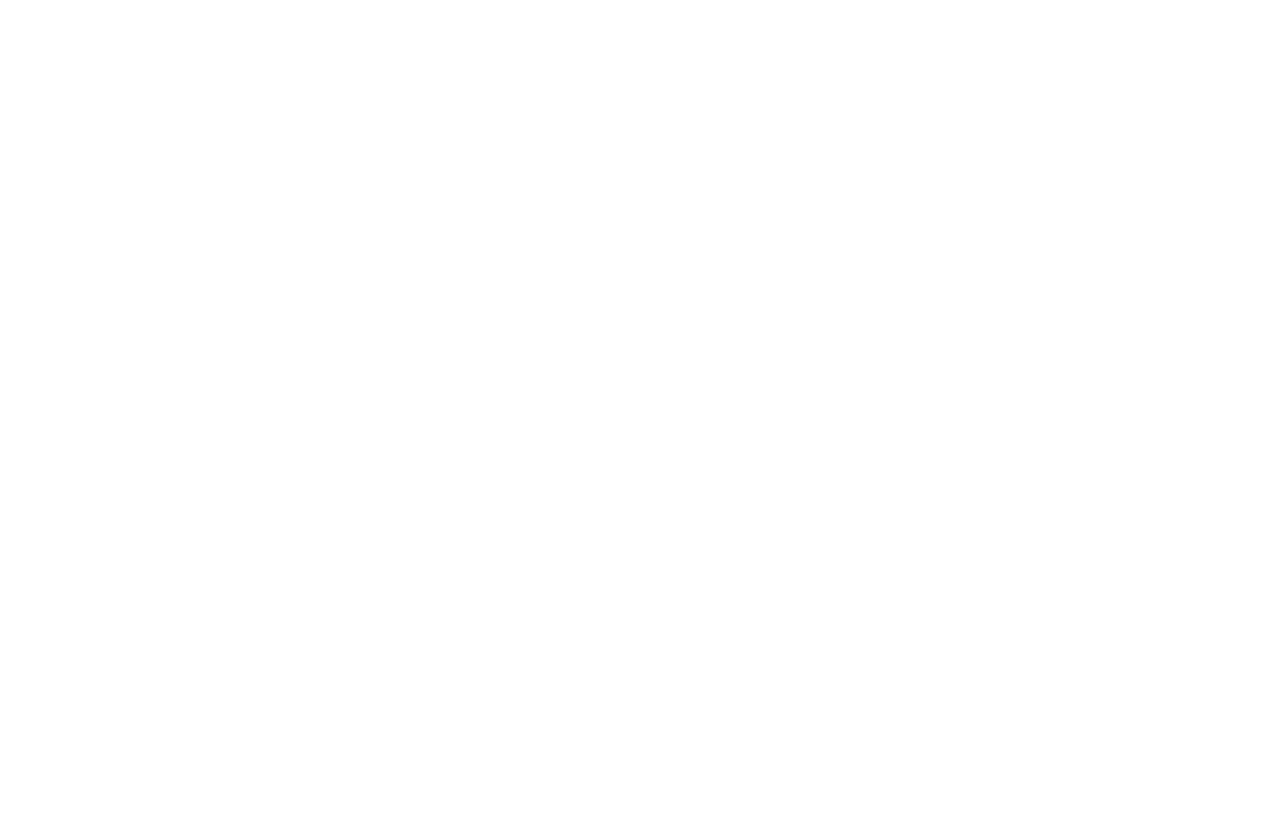
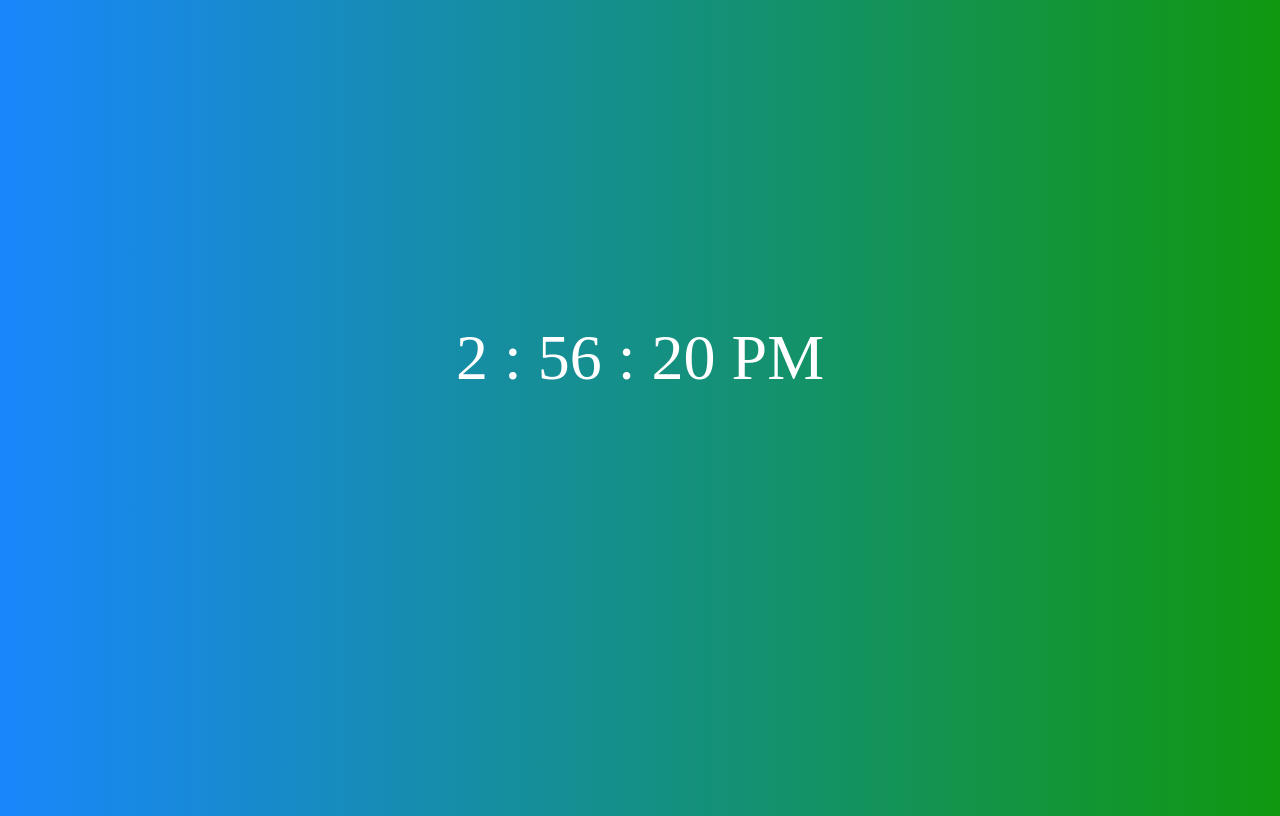
Before and after one commit to ICDEIS/JS-Practise, a plain HTML site: page Digital-Clock/digit-clock.html in a window 1280 px wide. Drawn offline with Linux system fonts and the light colour scheme.

Commit message:
digital clock finishid

```diff
--- a/Digital-Clock/digit-clock.css
+++ b/Digital-Clock/digit-clock.css
@@ -0,0 +1,23 @@
+*, *::before, *::after {
+   box-sizing: border-box;
+   font-family: 'Microsoft Sans Serif' gotham;
+   -webkit-touch-callout: none; /* iOS Safari */
+    -webkit-user-select: none; /* Safari */
+     -khtml-user-select: none; /* Konqueror HTML */
+       -moz-user-select: none; /* Old versions of Firefox */
+        -ms-user-select: none; /* Internet Explorer/Edge */
+            user-select: none;
+}
+body {
+   height: 100vh;
+   background: linear-gradient(to left, rgb(16, 152, 16), rgb(25, 135, 252));
+   display: flex;
+   justify-content: center;
+   align-items: center;
+   overflow: hidden;
+}
+.cona {
+   color: white;
+   transform: translateY(-50px);
+   font-size: 4rem;
+}
--- a/Digital-Clock/digit-clock.html
+++ b/Digital-Clock/digit-clock.html
@@ -8,7 +8,14 @@
    <title>Digital Clock</title>
 </head>
 <body>
-   <div class="cona"></div>
+   <div class="cona">
+      <span class="hours">01</span>
+      <span class="">:</span>
+      <span class="minutes">01</span>
+      <span class="">:</span>
+      <span class="seconds">5</span>
+      <span class="session">AM</span>
+   </div>
 
 <script src="./digit-clock.js"></script>
 </body>
--- a/Digital-Clock/digit-clock.js
+++ b/Digital-Clock/digit-clock.js
@@ -0,0 +1,31 @@
+
+
+function realTime() {
+   const time = new Date()
+   const realHours = time.getHours()
+   const realMinutes = time.getMinutes()
+   const realSeconds = time.getSeconds()
+
+   const hour = document.getElementsByClassName('hours')[0]
+   const minute = document.getElementsByClassName('minutes')[0]
+   const second = document.getElementsByClassName('seconds')[0]
+   const session = document.getElementsByClassName('session')[0]
+
+   if(realHours >= 12) {
+      session.innerHTML = 'PM'
+   } if(realHours < 12) {
+      session.innerHTML = 'AM'
+   } if(realHours < 12) {
+      hour.innerHTML = realHours
+   } if(realHours > 12) {
+      hour.innerHTML = (realHours - 12)
+   } if(realSeconds < 10) {
+      second.innerHTML = `0${realSeconds}`
+   } else {
+      second.innerHTML = realSeconds
+   }
+
+   minute.innerHTML = realMinutes
+}
+
+setInterval(realTime, 1)
```
